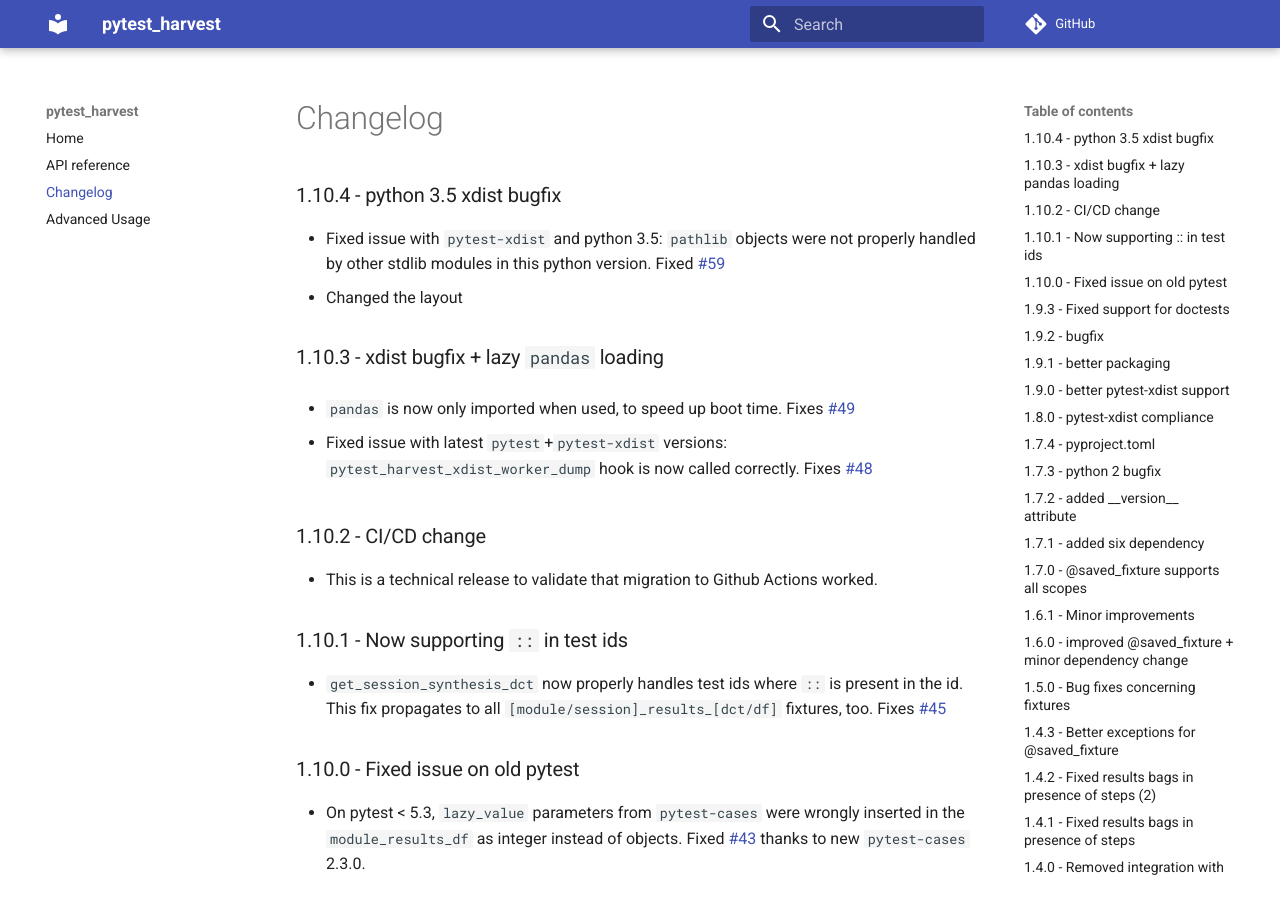
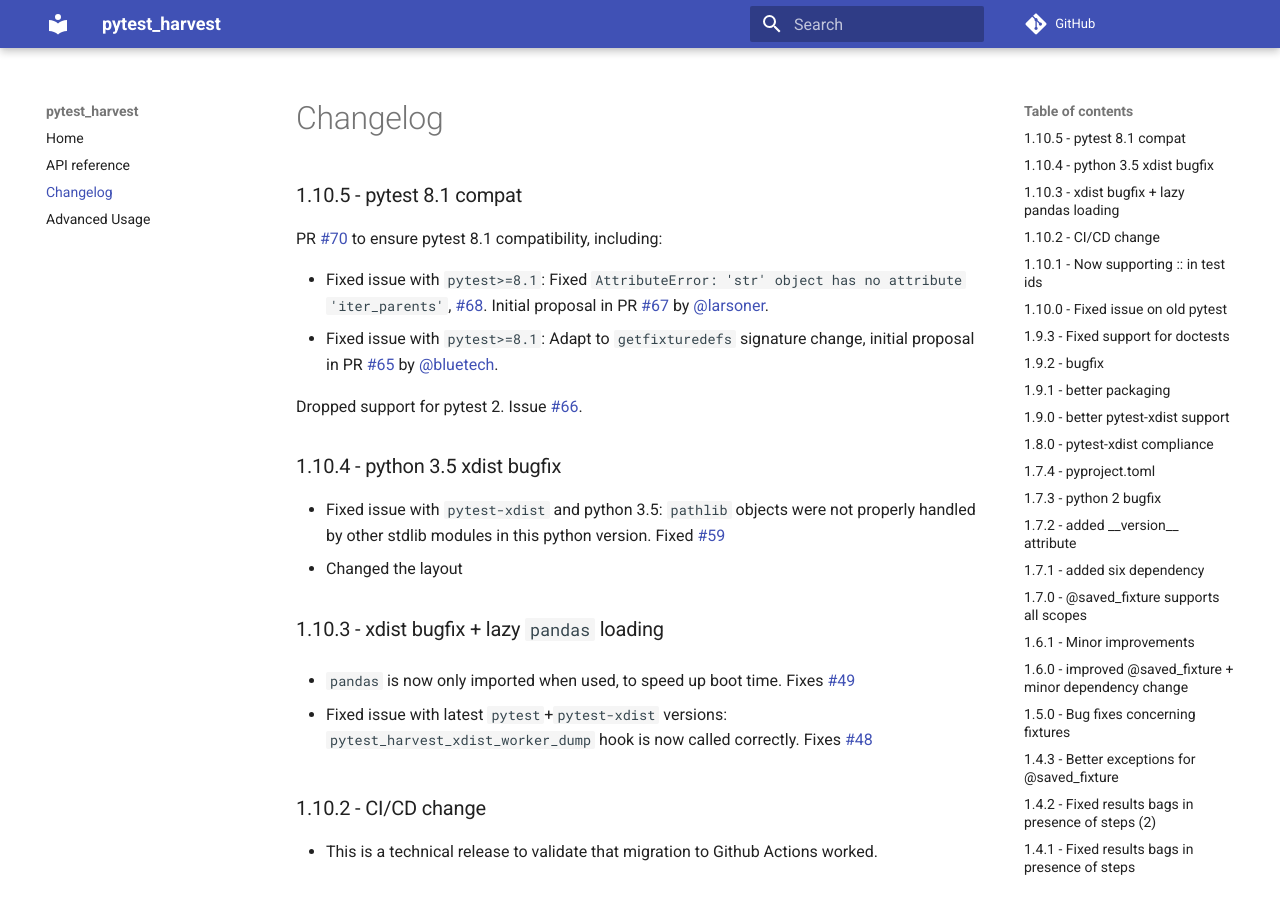
Before and after one commit to smarie/python-pytest-harvest, an MkDocs documentation site: the page built from docs/changelog.md, in a window 1280 px wide and 900 px high. Built offline with MkDocs 1.6.1 and Material for MkDocs 9.7.7, drawn with Linux system fonts in a browser that asks for light colours; comment, search, counter and statistics services are not loaded.

Commit message:
1.10.5 changelog + fixed one CI node

```diff
--- a/docs/changelog.md
+++ b/docs/changelog.md
@@ -1,4 +1,16 @@
 # Changelog
+
+### 1.10.5 - pytest 8.1 compat
+
+PR [#70](https://github.com/smarie/python-pytest-harvest/pull/70) to ensure pytest 8.1 compatibility, including:
+
+ - Fixed issue with `pytest>=8.1`: Fixed `AttributeError: 'str' object has no attribute 'iter_parents'`,
+   [#68](https://github.com/smarie/python-pytest-harvest/issues/68). Initial proposal in PR
+   [#67](https://github.com/smarie/python-pytest-harvest/pull/67) by [@larsoner](https://github.com/larsoner).
+ - Fixed issue with `pytest>=8.1`: Adapt to `getfixturedefs` signature change, initial proposal in PR
+   [#65](https://github.com/smarie/python-pytest-harvest/pull/65) by [@bluetech](https://github.com/bluetech).
+
+Dropped support for pytest 2. Issue [#66](https://github.com/smarie/python-pytest-harvest/issues/66).
 
 ### 1.10.4 - python 3.5 xdist bugfix
 
--- a/noxfile.py
+++ b/noxfile.py
@@ -37,7 +37,7 @@ ENVS = {
     (PY38, "pytest7.x"): {"coverage": False, "pkg_specs": {"pip": ">19", "pytest": "<8"}},
     (PY38, "pytest-latest"): {"coverage": False, "pkg_specs": {"pip": ">19", "pytest": ""}},
     # python 2.7
-    (PY27, "pytest3.x"): {"coverage": False, "pkg_specs": {"pip": ">10", "pytest": "<4", "pytest-asyncio": DONT_INSTALL}},
+    (PY27, "pytest3.x"): {"coverage": False, "pkg_specs": {"pip": ">10", "pytest": "<4", "pytest-cases": "<3.7", "pytest-asyncio": DONT_INSTALL}},
     (PY27, "pytest4.x"): {"coverage": False, "pkg_specs": {"pip": ">10", "pytest": "<5", "pytest-cases": "<3.7", "pytest-asyncio": DONT_INSTALL}},
     # python 3.5
     (PY35, "pytest3.x"): {"coverage": False, "pkg_specs": {"pip": ">10", "pytest": "<4", "pytest-cases": "<3.7", "pytest-asyncio": DONT_INSTALL}},
```
